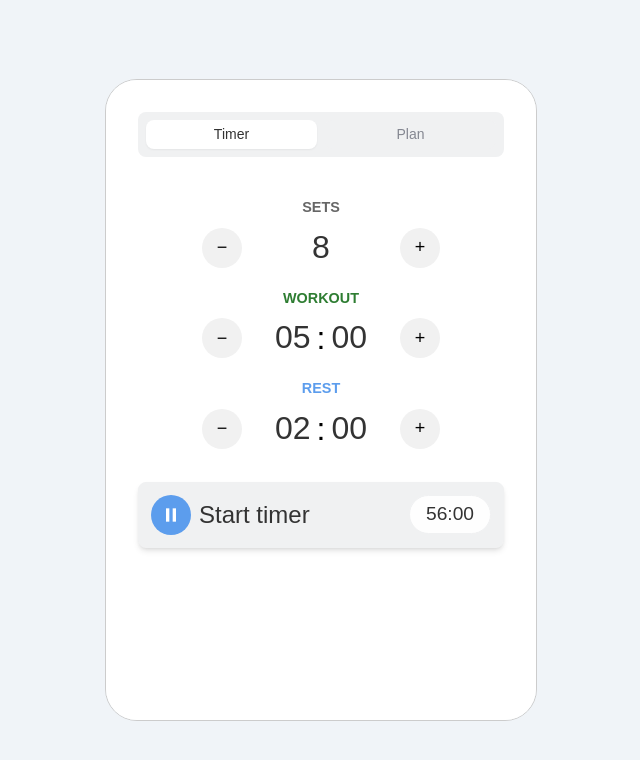
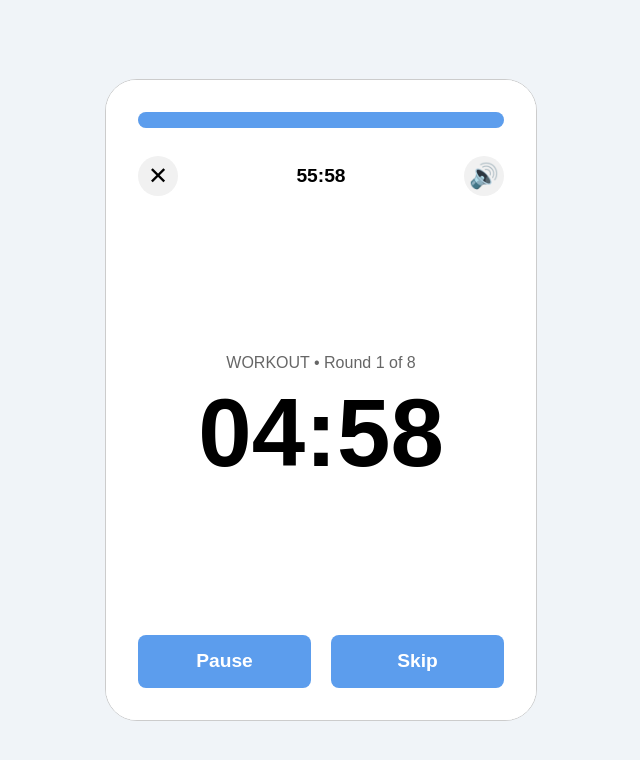
Before and after one commit to kira-iovenko/yoga_app, a plain HTML site: page index.html in a window 1280 px wide. Both pictures are taken after a click on the button "Start timer". Shown: the whole page, without its empty margins (319-959 px from the left). Drawn offline with Linux system fonts and the light colour scheme.

Commit message:
Redesign timer popup and implement interactive phase controls
- Replaced old timer-popup layout with a full-screen overlay inside widget-container
- Added close, pause/resume, and skip buttons with appropriate icons and behavior
- Refactored updateDisplay() to update countdown, phase label, total remaining time, and progress dynamically

```diff
--- a/index.html
+++ b/index.html
@@ -16,35 +16,34 @@
 
         <div id="tab-content">
           <div id="timer-tab" class="tab-content" style="display: block">
-
             <div id="timer-container">
               <label class="setting-label sets">Sets</label>
               <div class="setting-row">
-                <button class="adjust-btn" data-target="sets" data-step="-1">−</button>
+                <button class="control adjust-btn" data-target="sets" data-step="-1">−</button>
                 <input type="text" id="sets-input" class="inline-input" value="8" />
-                <button class="adjust-btn" data-target="sets" data-step="1">+</button>
+                <button class="control adjust-btn" data-target="sets" data-step="1">+</button>
               </div>
 
               <label class="setting-label work">Workout</label>
               <div class="setting-row">
-                <button class="adjust-btn" data-target="work" data-step="-5">−</button>
+                <button class="control adjust-btn" data-target="work" data-step="-5">−</button>
                 <div class="time-input-wrapper">
                   <input type="text" id="work-mins" class="inline-input" value="05" data-type="minute" />
                   <span class="colon">:</span>
                   <input type="text" id="work-secs" class="inline-input" value="00" data-type="second" />
                 </div>
-                <button class="adjust-btn" data-target="work" data-step="5">+</button>
+                <button class="control adjust-btn" data-target="work" data-step="5">+</button>
               </div>
 
               <label class="setting-label rest">Rest</label>
               <div class="setting-row">
-                <button class="adjust-btn" data-target="rest" data-step="-5">−</button>
+                <button class="control adjust-btn" data-target="rest" data-step="-5">−</button>
                 <div class="time-input-wrapper">
                   <input type="text" id="rest-mins" class="inline-input" value="02" data-type="minute" />
                   <span class="colon">:</span>
                   <input type="text" id="rest-secs" class="inline-input" value="00" data-type="second" />
                 </div>
-                <button class="adjust-btn" data-target="rest" data-step="5">+</button>
+                <button class="control adjust-btn" data-target="rest" data-step="5">+</button>
               </div>
             </div>
 
@@ -64,28 +63,25 @@
               <span id="timer-widget-time"></span>
             </div>
 
-            <div id="timer-popup" style="display: none;">
-              <h2 id="timer-type">Workout Timer</h2>
-              <div id="timer-display"></div>
-              <div id="progress-container" style="display: none">
+            <div id="timer-popup" style="display: none">
+              <div id="progress-container">
                 <div id="progress-bar"></div>
               </div>
-              <div>
-                <button id="start-btn" aria-label="Start timer" title="Start">
-                  <svg viewBox="0 0 24 24" id="play-icon">
-                    <polygon points="6,4 20,12 6,20"></polygon>
-                  </svg>
-                  <svg viewBox="0 0 24 24" id="pause-icon" style="display: none">
-                    <rect x="6" y="4" width="4" height="16"></rect>
-                    <rect x="14" y="4" width="4" height="16"></rect>
-                  </svg>
-                </button>
-                <button id="switch-btn" aria-label="Switch timer" title="Switch timer">
-                  <svg viewBox="0 0 24 24" id="shuffle-icon">
-                    <path
-                      d="M16 3h5v5l-1.5-1.5L14 11l-4-4-2.5 2.5-2.5-2.5L3 9V4h5l3 3 4-4zM3 19v-5l1.5 1.5L10 13l4 4 2.5-2.5 2.5 2.5L21 15v5h-5l-3-3-4 4-3-3z" />
-                  </svg>
-                </button>
+
+              <div class="popup-header">
+                <button id="close-popup-btn" class="control" aria-label="Close">✕</button>
+                <div id="total-time-remaining">--:--</div>
+                <button id="sound-btn" class="control" aria-label="Sound">🔊</button>
+              </div>
+
+              <div class="popup-main">
+                <div id="phase-label">WORKOUT • Round 1 of 8</div>
+                <div id="countdown-timer">00:00</div>
+              </div>
+
+              <div class="popup-controls">
+                <button id="pause-resume-btn">Pause</button>
+                <button id="skip-btn">Skip</button>
               </div>
             </div>
           </div>
--- a/script.js
+++ b/script.js
@@ -6,14 +6,19 @@ const breakSecs = document.getElementById("rest-secs");
 
 const timerDisplay = document.getElementById("timer-display");
 const timerWidgetTime = document.getElementById("timer-widget-time");
-const timerTypeEl = document.getElementById("timer-type");
 const startBtn = document.getElementById("start-btn");
-const switchBtn = document.getElementById("switch-btn");
-const progressContainer = document.getElementById("progress-container");
 const progressBar = document.getElementById("progress-bar");
 
 const playIcon = document.getElementById("play-icon");
 const pauseIcon = document.getElementById("pause-icon");
+
+const timerPopup = document.getElementById("timer-popup");
+const closePopupBtn = document.getElementById("close-popup-btn");
+const pauseResumeBtn = document.getElementById("pause-resume-btn");
+const skipBtn = document.getElementById("skip-btn");
+const countdownTimer = document.getElementById("countdown-timer");
+const phaseLabel = document.getElementById("phase-label");
+const totalTimeRemaining = document.getElementById("total-time-remaining");
 
 let isWorkout = true;
 let currentSeconds = 0;
@@ -29,26 +34,30 @@ function getBreakSeconds() {
   return parseInt(breakMins.value) * 60 + parseInt(breakSecs.value);
 }
 
-function formatTime(seconds) {
+function updateDisplay() {
   const pad = (num) => num.toString().padStart(2, "0");
-  const h = Math.floor(seconds / 3600);
-  const m = Math.floor((seconds % 3600) / 60);
-  const s = seconds % 60;
-  return h > 0 ? `${pad(h)}:${pad(m)}:${pad(s)}` : `${pad(m)}:${pad(s)}`;
-}
-
-function updateDisplay() {
-  timerDisplay.textContent = formatTime(currentSeconds);
+  const formatTime = (s) => {
+    const h = Math.floor(s / 3600),
+      m = Math.floor((s % 3600) / 60),
+      sec = s % 60;
+    return h > 0 ? `${pad(h)}:${pad(m)}:${pad(sec)}` : `${pad(m)}:${pad(sec)}`;
+  };
 
   const sets = parseInt(setsInput.value) || 1;
-  const totalWorkoutSeconds = sets * (getWorkSeconds() + getBreakSeconds());
-  timerWidgetTime.textContent = formatTime(totalWorkoutSeconds);
+  const work = getWorkSeconds();
+  const rest = getBreakSeconds();
+  const totalSeconds = sets * (work + rest);
+  const elapsed = (round - 1) * (work + rest) + (isWorkout ? work - currentSeconds : work + rest - currentSeconds);
 
-  timerTypeEl.textContent = isWorkout ? `Work - Round ${round} of ${sets}` : `Rest - Round ${round} of ${sets}`;
+  countdownTimer.textContent = formatTime(currentSeconds);
+  timerWidgetTime.textContent = formatTime(totalSeconds);
+  totalTimeRemaining.textContent = formatTime(totalSeconds - elapsed);
 
-  const total = isWorkout ? getWorkSeconds() : getBreakSeconds();
-  const percent = (currentSeconds / total) * 100;
-  progressBar.style.width = percent + "%";
+  phaseLabel.textContent = `${isWorkout ? "WORKOUT" : "REST"} • Round ${round} of ${sets}`;
+
+  const percent = ((totalSeconds - elapsed) / totalSeconds) * 100;
+  progressBar.style.width = `${percent}%`;
+
 }
 
 // Reset the timer to initial state
@@ -63,13 +72,10 @@ function resetTimer() {
   pauseIcon.style.display = "none";
   startBtn.title = "Start";
 
-  progressContainer.style.display = "block";
-
   workoutMins.disabled = false;
   workoutSecs.disabled = false;
   breakMins.disabled = false;
   breakSecs.disabled = false;
-  switchBtn.disabled = false;
   setsInput.disabled = false;
 
   updateDisplay();
@@ -145,7 +151,6 @@ startBtn.addEventListener("click", () => {
     workoutSecs.disabled = false;
     breakMins.disabled = false;
     breakSecs.disabled = false;
-    switchBtn.disabled = false;
     setsInput.disabled = false;
   } else {
     if (getWorkSeconds() <= 0) {
@@ -162,12 +167,12 @@ startBtn.addEventListener("click", () => {
     workoutSecs.disabled = true;
     breakMins.disabled = true;
     breakSecs.disabled = true;
-    switchBtn.disabled = true;
     setsInput.disabled = true;
 
     playIcon.style.display = "none";
     pauseIcon.style.display = "block";
     startBtn.title = "Pause";
+    timerPopup.style.display = "flex";
 
     if (currentSeconds === 0) {
       currentSeconds = getWorkSeconds();
@@ -200,18 +205,6 @@ startBtn.addEventListener("click", () => {
   }
 });
 
-// Switch button
-switchBtn.addEventListener("click", () => {
-  if (isRunning) {
-    alert("Pause the timer before switching phases.");
-    return;
-  }
-  isWorkout = !isWorkout;
-  round = 1;
-  currentSeconds = isWorkout ? getWorkSeconds() : getBreakSeconds();
-  updateDisplay();
-});
-
 resetTimer();
 
 // Tab Switching Setup — runs once when page loads
@@ -227,3 +220,65 @@ tabButtons.forEach((button) => {
     if (target) target.style.display = "block";
   });
 });
+
+// Close the timer popup, stop the timer, and reset everything
+closePopupBtn.addEventListener("click", () => {
+  timerPopup.style.display = "none";
+  clearInterval(timerInterval);
+  isRunning = false;
+  resetTimer();
+});
+
+// Toggle between pausing and resuming the timer
+pauseResumeBtn.addEventListener("click", () => {
+  if (isRunning) {
+    clearInterval(timerInterval);
+    isRunning = false;
+    pauseResumeBtn.textContent = "Resume";
+  } else {
+    isRunning = true;
+    pauseResumeBtn.textContent = "Pause";
+    timerInterval = setInterval(() => {
+      if (currentSeconds > 0) {
+        currentSeconds--;
+        updateDisplay();
+      } else {
+        if (!isWorkout) {
+          round++;
+          if (round > parseInt(setsInput.value)) {
+            alert("Workout complete! Great job!");
+            clearInterval(timerInterval);
+            isRunning = false;
+            resetTimer();
+            return;
+          }
+        }
+        isWorkout = !isWorkout;
+        currentSeconds = isWorkout ? getWorkSeconds() : getBreakSeconds();
+        updateDisplay();
+      }
+    }, 1000);
+  }
+});
+
+// Skip to the next phase (workout <-> rest) and advance the round
+skipBtn.addEventListener("click", () => {
+  if (isWorkout) {
+    // Skip workout → switch to rest
+    isWorkout = false;
+    currentSeconds = getBreakSeconds();
+  } else {
+    // Skip rest → increment round or finish if done
+    round++;
+    if (round > parseInt(setsInput.value)) {
+      alert("Workout complete! Great job!");
+      clearInterval(timerInterval);
+      isRunning = false;
+      resetTimer();
+      return;
+    }
+    isWorkout = true;
+    currentSeconds = getWorkSeconds();
+  }
+  updateDisplay();
+});
--- a/styles.css
+++ b/styles.css
@@ -553,10 +553,10 @@ label {
   user-select: none;
 }
 
-.adjust-btn {
+.control {
   width: 40px;
   height: 40px;
-  font-size: 18px;
+  font-size: 1.5em;
   display: grid;
   place-items: center;
   border-radius: 100%;
@@ -567,11 +567,11 @@ label {
   cursor: pointer;
 }
 
-.adjust-btn:hover {
+.control:hover {
   background: #ebeaea;
 }
 
-.adjust-btn:disabled {
+.control:disabled {
   background: #fafaf9;
   cursor: not-allowed;
 }
@@ -585,7 +585,7 @@ label {
   margin-right: 64px;
 }
 
-.setting-row > .adjust-btn {
+.setting-row > .control {
   display: flex;
   align-items: center;
   justify-content: center;
@@ -620,9 +620,7 @@ label {
   margin-top: 12px;
 }
 
-#start-btn,
-#switch-btn {
-  /* margin: 15px 10px 0 10px; */
+#start-btn {
   padding: 10px;
   border: none;
   background-color: #5c9ded;
@@ -639,25 +637,8 @@ label {
   height: 50px;
 }
 
-#start-btn:hover,
-#switch-btn:hover {
+#start-btn:hover {
   background-color: #4a8ad4;
-}
-
-#progress-container {
-  background: #ddd;
-  width: 100%;
-  height: 20px;
-  border-radius: 10px;
-  overflow: hidden;
-  margin-top: 10px;
-}
-
-#progress-bar {
-  height: 100%;
-  background: #5c9ded;
-  width: 100%;
-  transition: width 1s linear;
 }
 
 .widget {
@@ -678,3 +659,84 @@ label {
   margin-bottom: 16px;
   line-height: 1.6;
 }
+
+
+#timer-popup {
+  position: absolute;
+  inset: 0;
+  background: #ffffff;
+  display: none;
+  flex-direction: column;
+  justify-content: space-between;
+  align-items: stretch;
+  z-index: 9999;
+  padding: 32px;
+  gap: 28px;
+}
+
+#progress-container {
+  background: #f0f1f2;
+  width: 100%;
+  height: 16px;
+  border-radius: 8px;
+  overflow: hidden;
+}
+
+#progress-bar {
+  height: 100%;
+  background: #5c9ded;
+  width: 100%;
+  transition: width 1s linear;
+}
+
+.popup-header {
+  display: flex;
+  justify-content: space-between;
+  align-items: center;
+}
+
+#total-time-remaining {
+  font-weight: bold;
+  font-size: 1.2em;
+}
+
+.popup-main {
+  flex-grow: 1;
+  display: flex;
+  flex-direction: column;
+  align-items: center;
+  justify-content: center;
+}
+
+#phase-label {
+  font-size: 1em;
+  color: #666;
+  margin-bottom: 10px;
+}
+
+#countdown-timer {
+  font-size: 6em;
+  font-weight: bold;
+  line-height: 1em;
+}
+
+.popup-controls {
+  display: flex;
+  justify-content: space-around;
+  gap: 20px;
+}
+
+.popup-controls button {
+  flex: 1;
+  padding: 12px;
+  font-size: 1.2em;
+  border: none;
+  border-radius: 8px;
+  background-color: #5c9ded;
+  color: white;
+  font-weight: bold;
+}
+
+.popup-controls button:hover {
+  background-color: #4a8ad4;
+}
```
